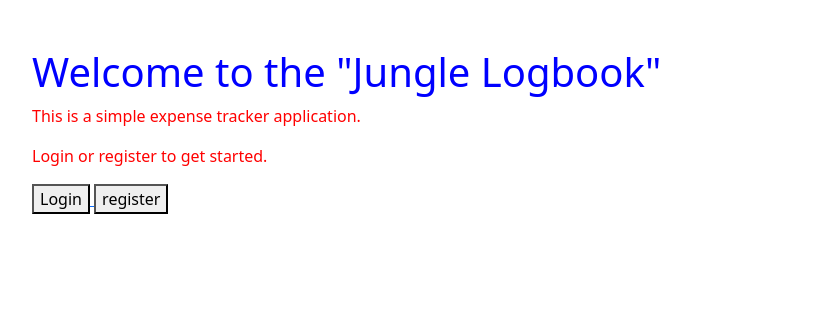
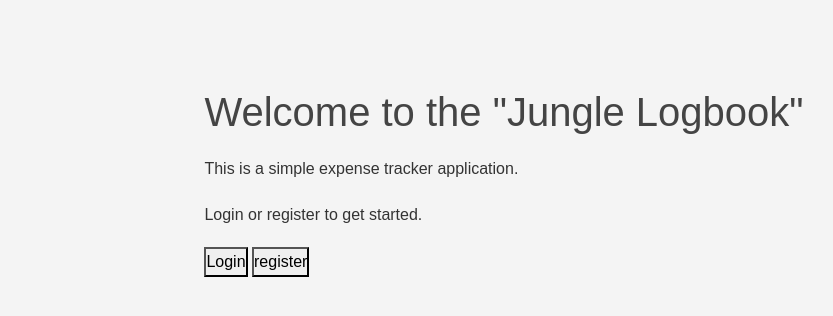
Before and after one commit to GabrielAlexandratos/2025-SE-GA-JungleLogbook, a Flask app: page / in a window 1280 px wide. Shown: the top 316 px of the page, without its empty margins (62-895 px from the left). Run offline with Flask 3, Linux system fonts and the light colour scheme.

Commit message:
attempt 2 at linking to a styles.css

```diff
--- /dev/null
+++ b/src/expense_tracker/static/styles.css
@@ -0,0 +1,42 @@
+/* Reset some default browser styles */
+* {
+    margin: 0;
+    padding: 0;
+    box-sizing: border-box;
+}
+
+/* Set a default font and background color */
+body {
+    font-family: Arial, sans-serif;
+    background-color: #f4f4f4;
+    color: #333;
+    line-height: 1.6;
+}
+
+/* Container class for centering content */
+.container {
+    width: 80%;
+    margin: 0 auto;
+    padding: 20px;
+}
+
+/* Basic styling for headers */
+h1, h2, h3, h4, h5, h6 {
+    margin-bottom: 20px;
+    color: #444;
+}
+
+/* Basic styling for paragraphs */
+p {
+    margin-bottom: 20px;
+}
+
+/* Basic styling for links */
+a {
+    color: #007BFF;
+    text-decoration: none;
+}
+
+a:hover {
+    text-decoration: underline;
+}
--- a/src/expense_tracker/templates/base.html
+++ b/src/expense_tracker/templates/base.html
@@ -5,7 +5,7 @@
     <meta name="viewport" content="width=device-width, initial-scale=1.0">
     <title>My Coding Jungle</title>
     <link href="https://cdn.jsdelivr.net/npm/bootstrap@5.2.3/dist/css/bootstrap.min.css" rel="stylesheet" integrity="sha384-rbsA2VBKQhggwzxH7pPCaAqO46MgnOM80zW1RWuH61DGLwZJEdK2Kadq2F9CUG65" crossorigin="anonymous">
-    <link rel="stylesheet" href="style.css">
+    <link rel="stylesheet" href="{{ url_for('static', filename='styles.css') }}">
 </head>
 <body class="container">
     {% block content %}
--- a/src/expense_tracker/templates/style.css
+++ /dev/null
@@ -1,11 +0,0 @@
-body {
-    background-color:rgb(255, 255, 255);
-}
-
-h1 {
-    color: blue;
-}
-
-p {
-    color: red;
-}
```
